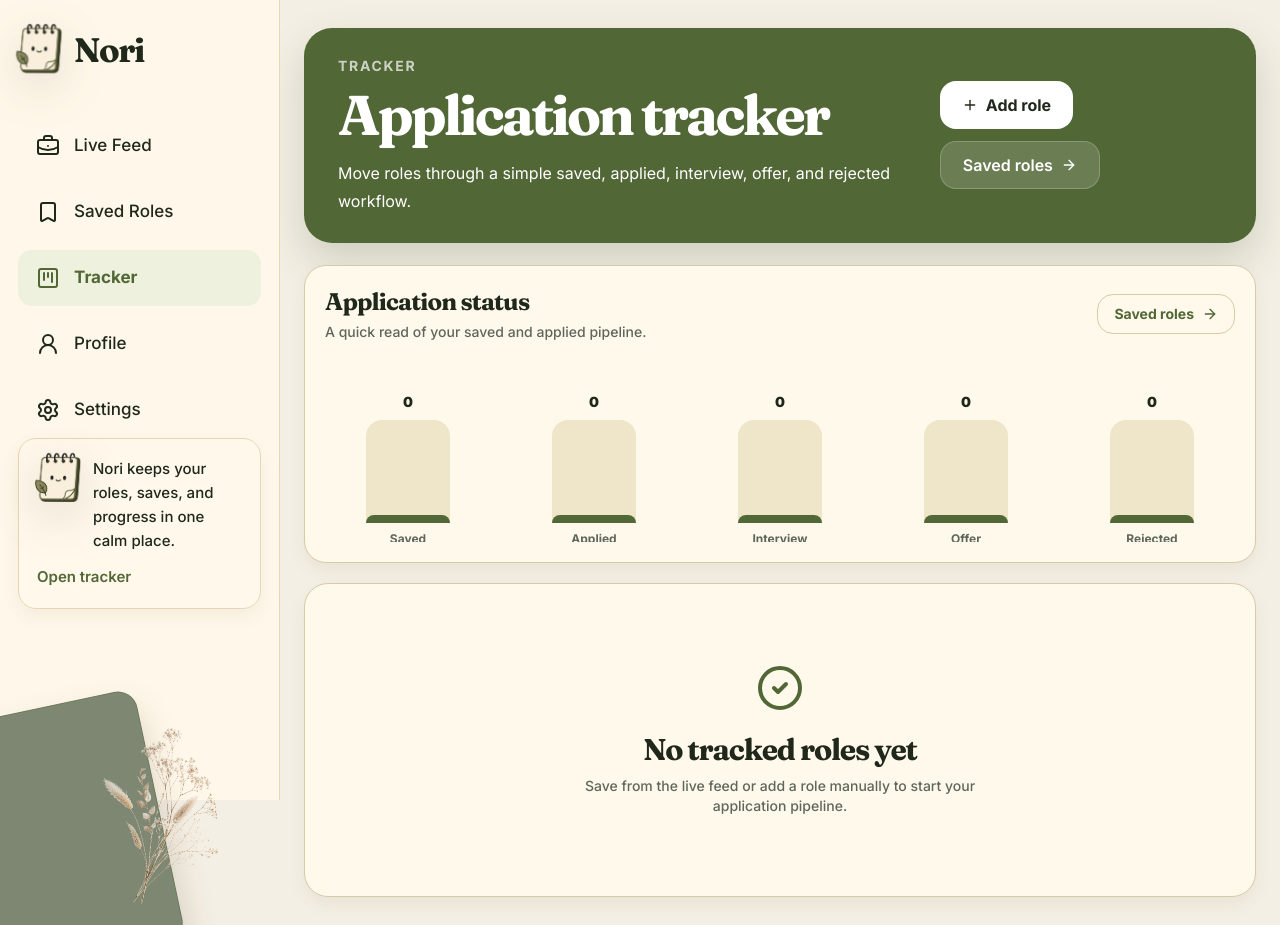
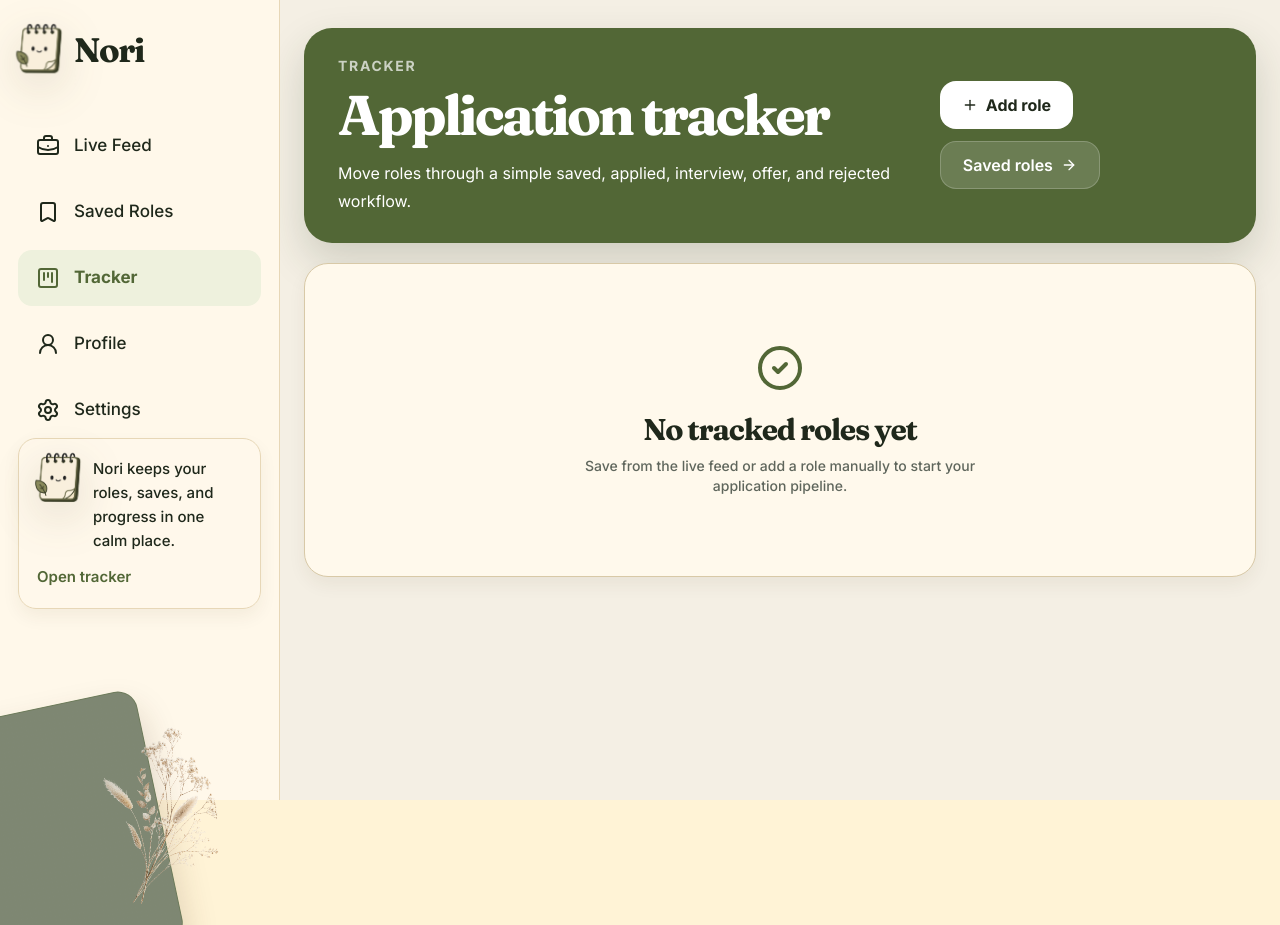
Before and after one commit to premxai/jobclaw, a Next.js app in the folder web/: page /tracker in a window 1280 px wide. After the commit the page ends 800 px from the top, so only its background shows below. Built offline with nearby package versions, Linux system fonts and the light colour scheme; grey boxes are pictures that could not be loaded.

Commit message:
Remove tracker status chart

```diff
--- a/web/src/app/tracker/page.tsx
+++ b/web/src/app/tracker/page.tsx
@@ -1,7 +1,7 @@
 "use client";
 
 import type React from "react";
-import { useCallback, useEffect, useMemo, useState } from "react";
+import { useCallback, useEffect, useState } from "react";
 import Link from "next/link";
 import { ArrowRight, CheckCircle2, Plus, X } from "lucide-react";
 import NoriAppSidebar from "@/components/NoriAppSidebar";
@@ -45,39 +45,6 @@ function normalizeStatus(status?: string | null) {
     if (value === "oa" || value === "phone_screen" || value === "onsite") return "interview";
     if (value === "withdrawn") return "rejected";
     return columnIds.includes(value) ? value : "saved";
-}
-
-function PipelineBar({ counts }: { counts: Record<string, number> }) {
-    const max = Math.max(1, ...COLUMNS.map((column) => counts[column.id] || 0));
-
-    return (
-        <section className="mt-[22px] rounded-[22px] border border-[#D8C9A7] bg-[#FFF9EC] p-5 shadow-[0_8px_18px_rgba(70,45,16,0.06)]">
-            <div className="mb-5 flex items-center justify-between gap-4">
-                <div>
-                    <h2 className="font-serif text-2xl font-bold tracking-[-0.035em] text-[#1F281B]">Application status</h2>
-                    <p className="mt-1 text-sm font-medium text-[#5F665C]">A quick read of your saved and applied pipeline.</p>
-                </div>
-                <Link href="/saved-roles" className="hidden h-10 items-center gap-2 rounded-xl border border-[#D8C9A7] px-4 text-sm font-bold text-[#526736] sm:inline-flex">
-                    Saved roles
-                    <ArrowRight className="h-4 w-4" />
-                </Link>
-            </div>
-            <div className="grid min-h-[180px] grid-cols-5 items-end gap-3 sm:gap-5">
-                {COLUMNS.map((column) => {
-                    const value = counts[column.id] || 0;
-                    return (
-                        <div key={column.id} className="flex h-[150px] min-w-0 flex-col items-center justify-end gap-2">
-                            <p className="text-sm font-black text-[#1F281B]">{value}</p>
-                            <div className="flex h-full w-full max-w-[84px] items-end rounded-t-2xl bg-[#EFE5C9]">
-                                <div className="w-full rounded-t-2xl bg-[#526736]" style={{ height: `${Math.max(8, Math.round((value / max) * 100))}%` }} />
-                            </div>
-                            <p className="w-full truncate text-center text-xs font-bold text-[#5F665C]">{column.label}</p>
-                        </div>
-                    );
-                })}
-            </div>
-        </section>
-    );
 }
 
 function RolePill({
@@ -192,15 +159,6 @@ export default function TrackerPage() {
         localStorage.setItem("jobclaw_saved", JSON.stringify(updatedJobs));
     }, []);
 
-    const counts = useMemo(
-        () =>
-            COLUMNS.reduce<Record<string, number>>((acc, column) => {
-                acc[column.id] = jobs.filter((job) => normalizeStatus(job.status) === column.id).length;
-                return acc;
-            }, {}),
-        [jobs],
-    );
-
     const getColumnJobs = (columnId: string) => jobs.filter((job) => normalizeStatus(job.status) === columnId);
     const moveJob = (hash: string, status: string) => persist(jobs.map((job) => (job.internal_hash === hash ? { ...job, status, updatedAt: new Date().toISOString() } : job)));
     const removeJob = (hash: string) => persist(jobs.filter((job) => job.internal_hash !== hash));
@@ -267,8 +225,6 @@ export default function TrackerPage() {
                     </div>
                 </header>
 
-                <PipelineBar counts={counts} />
-
                 {showForm && (
                     <form onSubmit={addRole} className="mt-5 rounded-[20px] border border-[#D8C9A7] bg-[#FFF9EC] p-5 shadow-[0_8px_18px_rgba(70,45,16,0.06)]">
                         <div className="mb-4 flex items-center justify-between gap-3">
```
